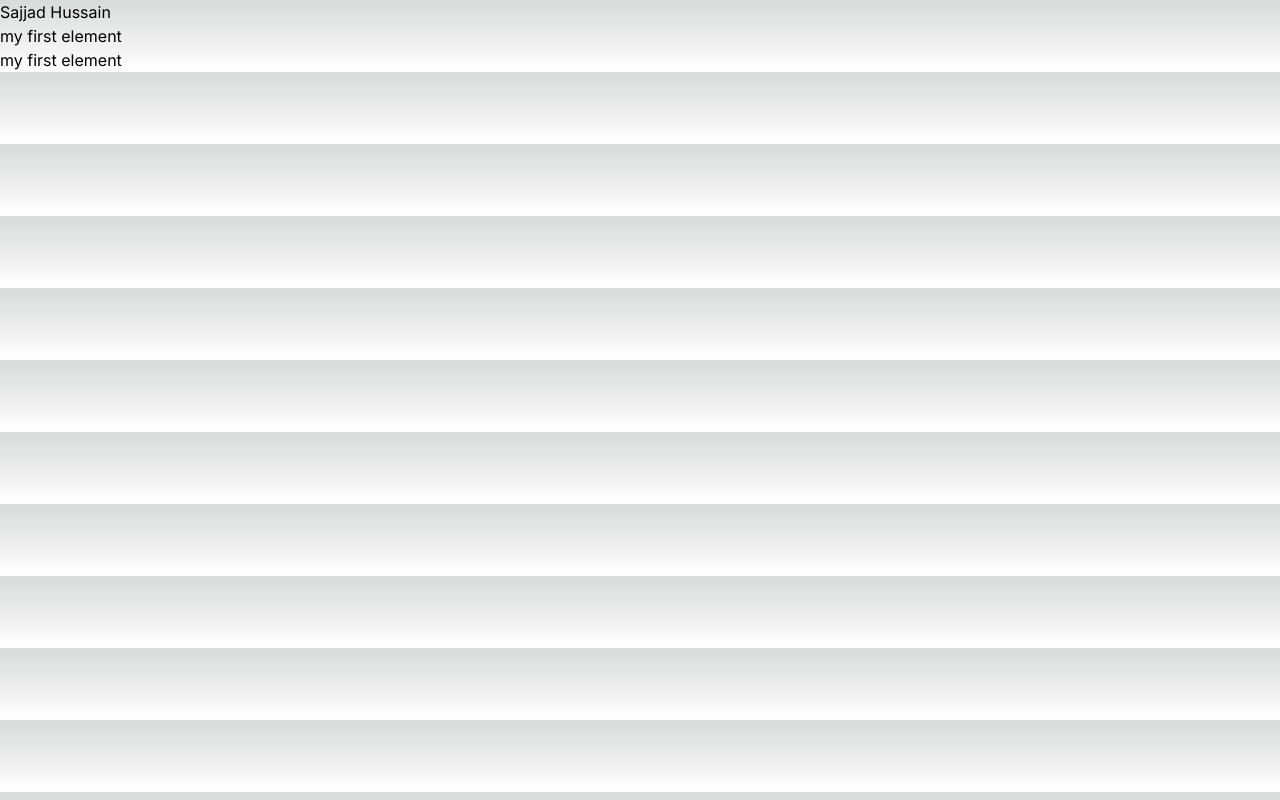
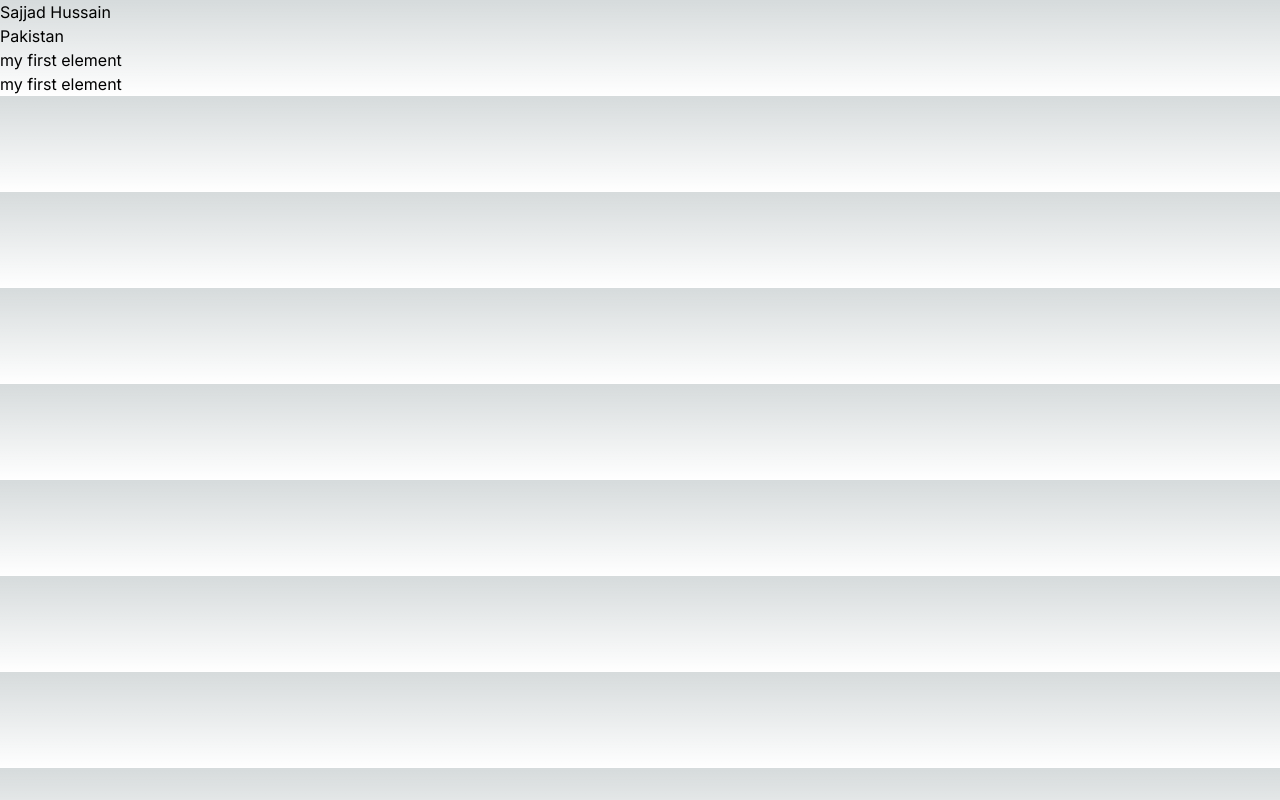
Before and after one commit to SajjadHussainRajput/my-app, a Next.js app: page / in a window 1280 px wide. Built offline with nearby package versions, Linux system fonts and the light colour scheme.

Commit message:
Update page.tsx

```diff
--- a/src/app/page.tsx
+++ b/src/app/page.tsx
@@ -4,6 +4,7 @@ import Card from "../../component/card"
 export default function Home() {
   return ( <div>
   <h3>Sajjad Hussain </h3>
+  <h3>Pakistan  </h3>
 
   <Card/>
   <Card/>
```
